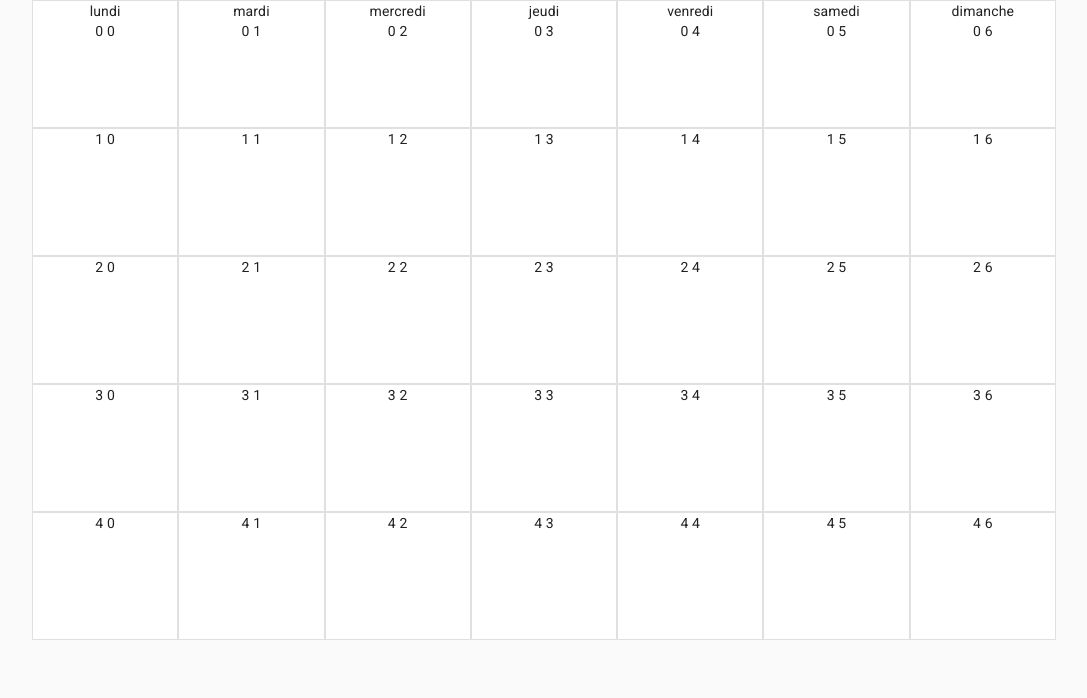
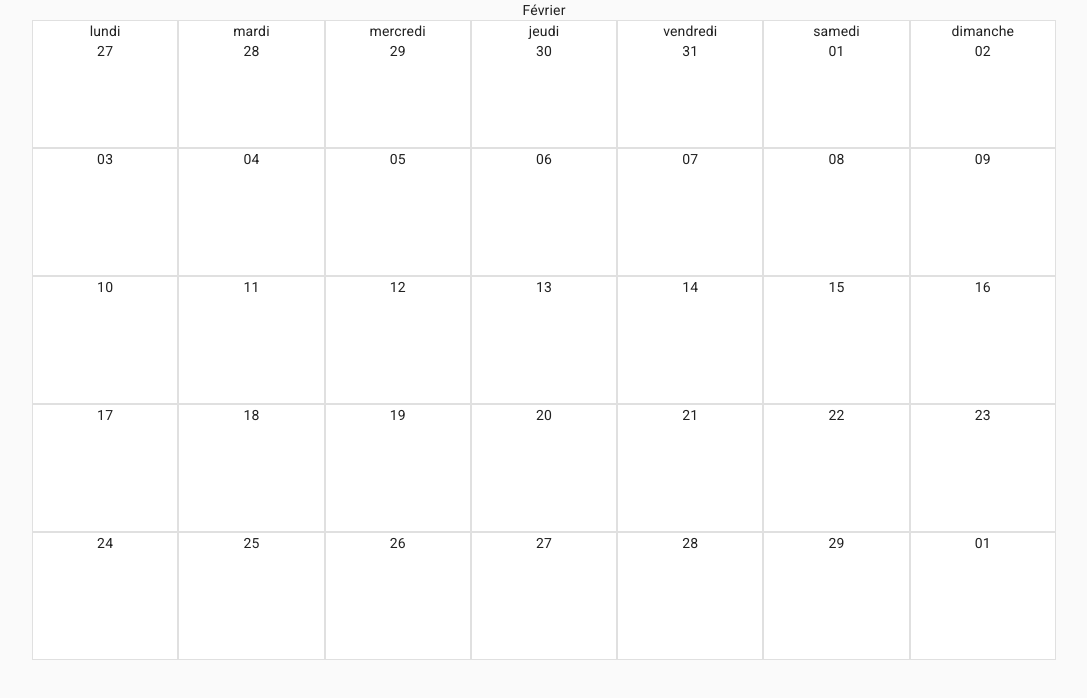
Before and after one commit to rcadel/weenat-calendar, a React (Create React App) app: page / in a window 1280 px wide. Shown: the top 698 px of the page, without its empty margins (96-1183 px from the left). Built offline with nearby package versions, Linux system fonts and the light colour scheme.

Commit message:
add logic to load all dates to display

```diff
--- a/package.json
+++ b/package.json
@@ -11,6 +11,7 @@
     "@types/node": "^12.0.0",
     "@types/react": "^16.9.0",
     "@types/react-dom": "^16.9.0",
+    "date-fns": "^2.9.0",
     "husky": "^4.2.1",
     "lint-staged": "^10.0.7",
     "prettier": "^1.19.1",
--- /dev/null
+++ b/src/Calendar.service.ts
@@ -0,0 +1,60 @@
+import { format, startOfMonth, startOfISOWeek, add } from "date-fns";
+import { fr } from "date-fns/locale";
+
+const NB_DAY_PER_WEEK = 7;
+const NB_WEEK_PER_MONTH = 5;
+
+export const getCurrentMonthName = (pattern = "MMMM") => {
+  return format(new Date(), pattern, { locale: fr });
+};
+
+export const getDayName = (day: Date) => {
+  return format(day, "EEEE", { locale: fr });
+};
+
+export const formatDate = (day: Date, pattern = "dd") => {
+  return format(day, pattern);
+};
+
+/**
+ * return the week day [0-6] for given month
+ * @param month
+ */
+export const getFirstDayOfMonth = (month: Date) => {
+  return startOfMonth(month);
+};
+
+export const getFirstDayOfWeek = (date: Date) => {
+  return startOfISOWeek(date);
+};
+
+export const getDatesToDisplay = (month?: number, year?: number) => {
+  const weeks = Array(NB_WEEK_PER_MONTH)
+    .fill(0)
+    .map(week => {
+      return Array(NB_DAY_PER_WEEK).fill(0);
+    });
+
+  const firstDayOfWeekToDisplay = getFirstDayOfWeek(
+    getFirstDayOfMonth(new Date())
+  );
+  let allDates = Array(NB_DAY_PER_WEEK * NB_WEEK_PER_MONTH).fill(new Date());
+  let currentDate = firstDayOfWeekToDisplay;
+  allDates = allDates.map(() => {
+    let result = new Date(currentDate);
+    currentDate = add(currentDate, { days: 1 });
+    return result;
+  });
+  let currentWeekIdx = 0;
+  let currentDayIdx = 0;
+  allDates.forEach(date => {
+    weeks[currentWeekIdx][currentDayIdx] = date;
+    if (currentDayIdx + 1 === NB_DAY_PER_WEEK) {
+      currentWeekIdx++;
+      currentDayIdx = 0;
+    } else {
+      currentDayIdx++;
+    }
+  });
+  return weeks;
+};
--- a/src/Calendar.tsx
+++ b/src/Calendar.tsx
@@ -2,20 +2,12 @@ import React from "react";
 import Grid from "@material-ui/core/Grid";
 import Paper from "@material-ui/core/Paper";
 import { makeStyles, createStyles, Theme } from "@material-ui/core/styles";
-
-const days = [
-  "lundi",
-  "mardi",
-  "mercredi",
-  "jeudi",
-  "venredi",
-  "samedi",
-  "dimanche"
-];
-
-const getDayName = (dayNumber: number) => {
-  return days[dayNumber];
-};
+import {
+  getCurrentMonthName,
+  getDatesToDisplay,
+  getDayName,
+  formatDate
+} from "Calendar.service";
 
 const useStyles = makeStyles((theme: Theme) =>
   createStyles({
@@ -33,9 +25,9 @@ const useStyles = makeStyles((theme: Theme) =>
   })
 );
 
-export const Month = () => {
-  const weeks = Array.from(Array(5).keys()).map(week => {
-    return <Week key={week} position={week} />;
+export const Month = ({ dates }: { dates: Date[][] }) => {
+  const weeks = dates.map((week, idx) => {
+    return <Week key={idx} position={idx} week={week} />;
   });
   return (
     <Grid container spacing={0} direction={"column"} style={{ height: "100%" }}>
@@ -44,11 +36,17 @@ export const Month = () => {
   );
 };
 
-export const Week = ({ position }: { position: number }) => {
-  const days = Array.from(Array(7).keys()).map(day => {
+export const Week = ({
+  position,
+  week
+}: {
+  position: number;
+  week: Date[];
+}) => {
+  const days = week.map((day, idx) => {
     return (
       <Day
-        key={`${position}_${day}`}
+        key={`${position}_${idx}`}
         day={day}
         position={position}
         displayDayName={position === 0}
@@ -67,16 +65,14 @@ export const DayContent = ({
   displayDayName,
   position
 }: {
-  day: number;
+  day: Date;
   displayDayName: boolean;
   position: number;
 }) => {
   return (
     <div style={{ display: "flex", flexDirection: "column" }}>
       <div>{displayDayName ? getDayName(day) : ""}</div>
-      <div>
-        {position} {day}
-      </div>
+      <div>{formatDate(day)}</div>
     </div>
   );
 };
@@ -87,7 +83,7 @@ export const Day = ({
   displayDayName
 }: {
   position: number;
-  day: number;
+  day: Date;
   displayDayName: boolean;
 }) => {
   return (
@@ -106,8 +102,11 @@ export const Day = ({
 export const Calendar = () => {
   const classes = useStyles();
   return (
-    <div className={classes.root}>
-      <Month />
-    </div>
+    <>
+      <div style={{ textTransform: "capitalize" }}>{getCurrentMonthName()}</div>
+      <div className={classes.root}>
+        <Month dates={getDatesToDisplay()} />
+      </div>
+    </>
   );
 };
```
Also changed, not shown: 1 other file (tests, documents, lock files or other folders).
